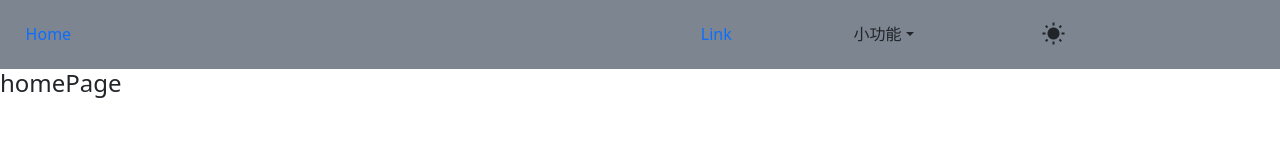
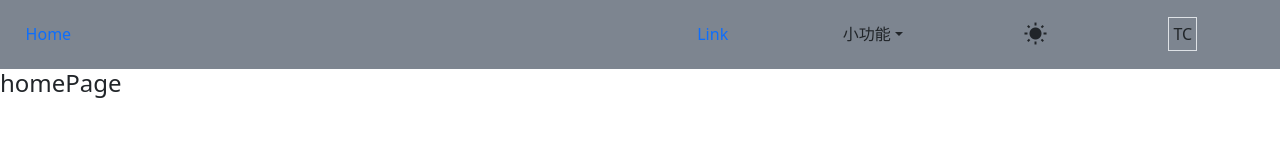
Before and after one commit to heyyoUna/Portfolio_frontEnd, a React (Create React App) app: page / in a window 1280 px wide. Shown: the top 160 px of the page. Built offline with nearby package versions, Linux system fonts and the light colour scheme.

Commit message:
navbar語言模式 進度

```diff
--- a/src/components/Navbar.tsx
+++ b/src/components/Navbar.tsx
@@ -1,11 +1,14 @@
 import { Link } from "react-router-dom";
 import { useSelector } from "react-redux";
 import store, { redux_globalMode, redux_store } from "../redux/store";
-import { setColor } from "../redux/slices/GobalMode";
+import { setColor, setLanguage } from "../redux/slices/GobalMode";
 
 export default function Navbar() {
     const IsLightMode = useSelector(
         (state: redux_store) => state.GlobalMode.IsLight
+    );
+    const languageMode = useSelector(
+        (state: redux_store) => state.GlobalMode.language
     );
 
     return (
@@ -95,8 +98,17 @@ export default function Navbar() {
                             </div>
                         </div>
 
-                        <div>
-                            <span></span>
+                        <div
+                            className="border p-1"
+                            onClick={() => {
+                                store.dispatch(
+                                    setLanguage(
+                                        languageMode === "EN" ? "TC" : "EN"
+                                    )
+                                );
+                            }}
+                        >
+                            <span>{languageMode}</span>
                         </div>
                     </div>
                 </div>
```
